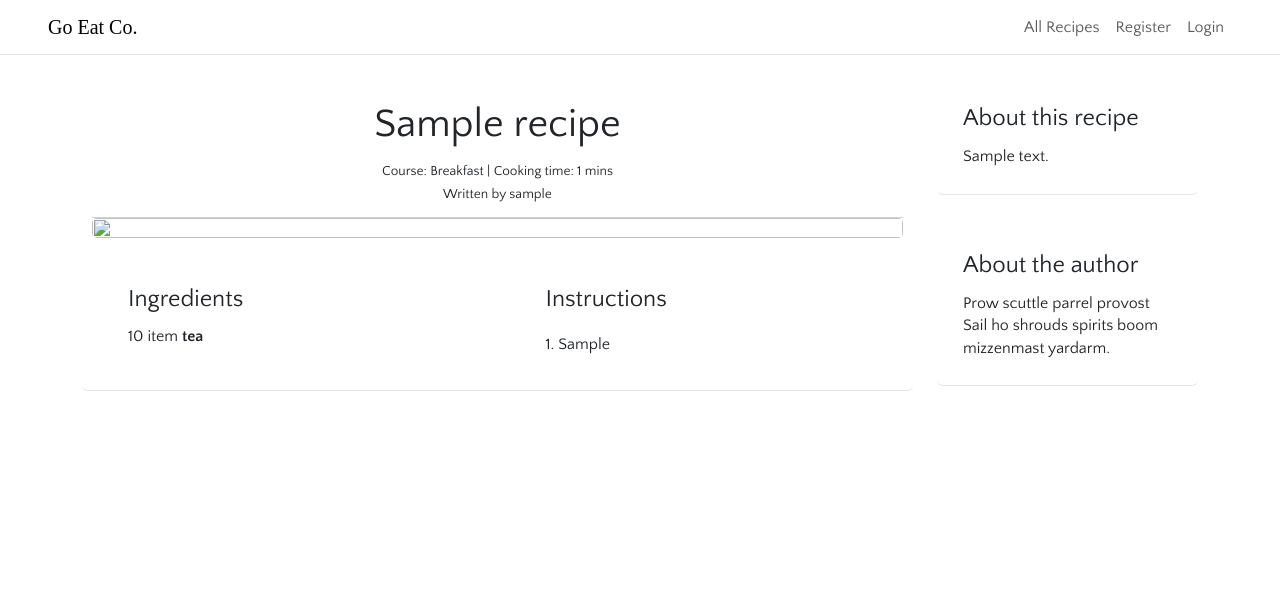
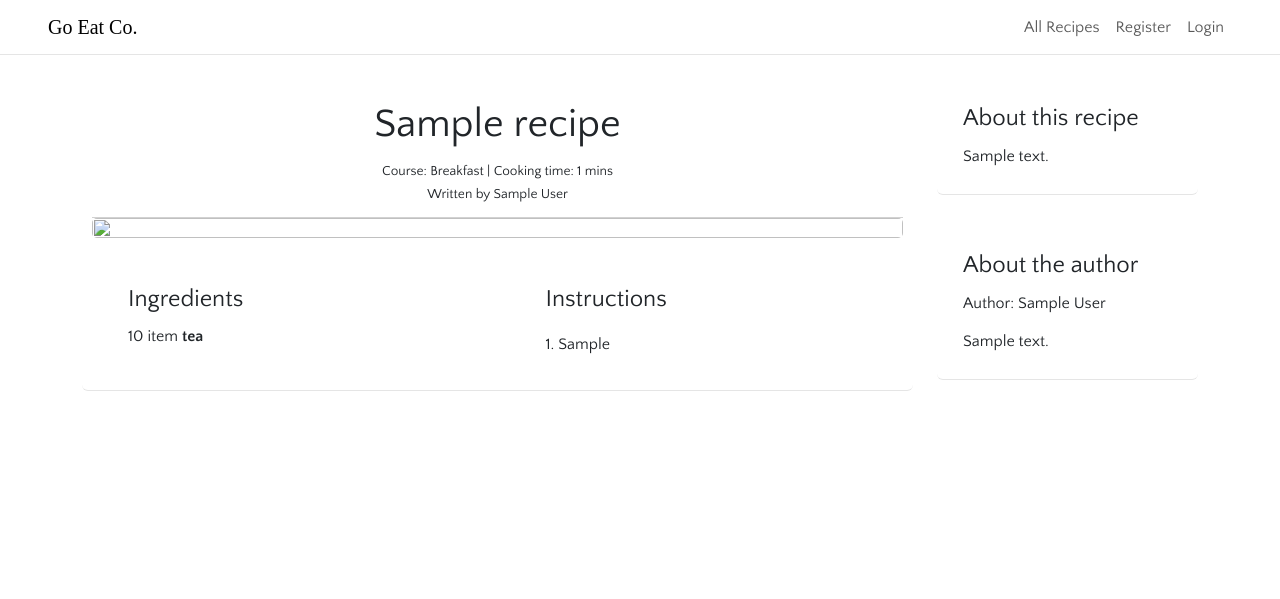
Before and after one commit to lucywoodman/goeatco, a Django app: page /recipe/sample/ in a window 1280 px wide. Shown: the top 599 px of the page. Run offline with Django 4.2, Linux system fonts and the light colour scheme; data comes from the database, SQL or seed files in the repository; tables that the repository leaves empty hold one stand-in row (values such as "Sample post"); some libraries are stand-ins or nearby versions; some web fonts are replaced.

Commit message:
feat[pro]: update recipe to show author name and bio in the sidebar to replace placeholder text

```diff
--- a/templates/recipe/recipe_detail.html
+++ b/templates/recipe/recipe_detail.html
@@ -16,7 +16,7 @@
                 <div class="card-meta">
                     Course: {{ recipe.get_meal_display }} | Cooking time: {{ recipe.cooking_time }} mins<br>
                     <!-- TODO turn this into a link for all author's recipes -->
-                    Written by {{ recipe.author }}
+                    Written by {{ recipe.author.first_name }} {{ recipe.author.last_name }}
                 </div>
             </header>
             <a href="{% url 'recipe_detail' recipe.slug %}">
@@ -88,9 +88,10 @@
             <div class="card mb-4">
                 <div class="card-body">
                     <h4 class="card-title">About the author</h4>
-                    <p class="card-text">Prow scuttle parrel provost Sail ho shrouds spirits boom mizzenmast yardarm.</p>
+                    <p class="card-text">Author: {{ recipe.author.first_name }} {{ recipe.author.last_name }}</p>
+                    <p class="card-text">{{ recipe.author.profile.bio }}</p>
                     {% if user.is_authenticated and user == recipe.author %}
-                    <a href="{% url 'recipe_delete' recipe.slug %}" class="btn btn-primary">Update bio</a>
+                    <a href="{% url 'profile_update' user.id %}" class="btn btn-primary">Update bio</a>
                     {% endif %}
                 </div>
             </div>
```
